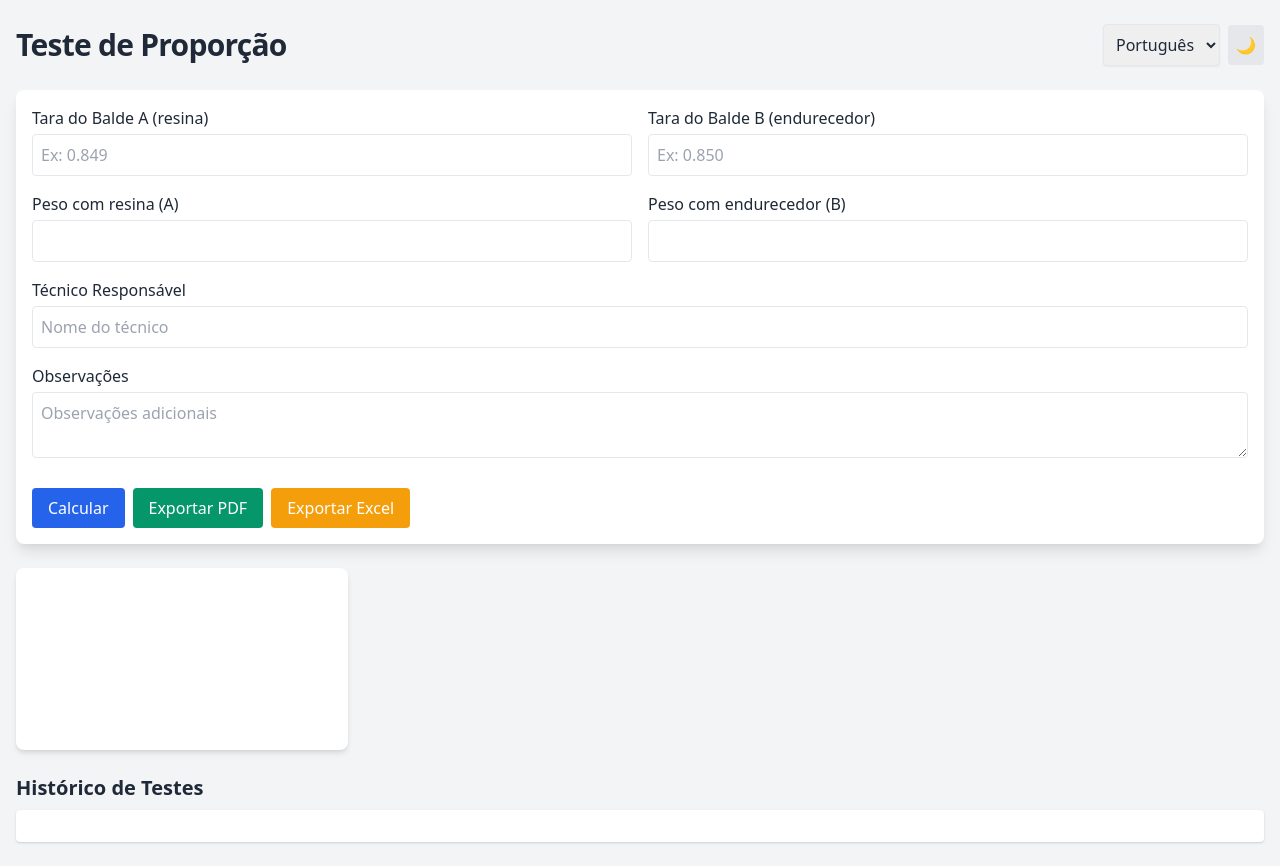
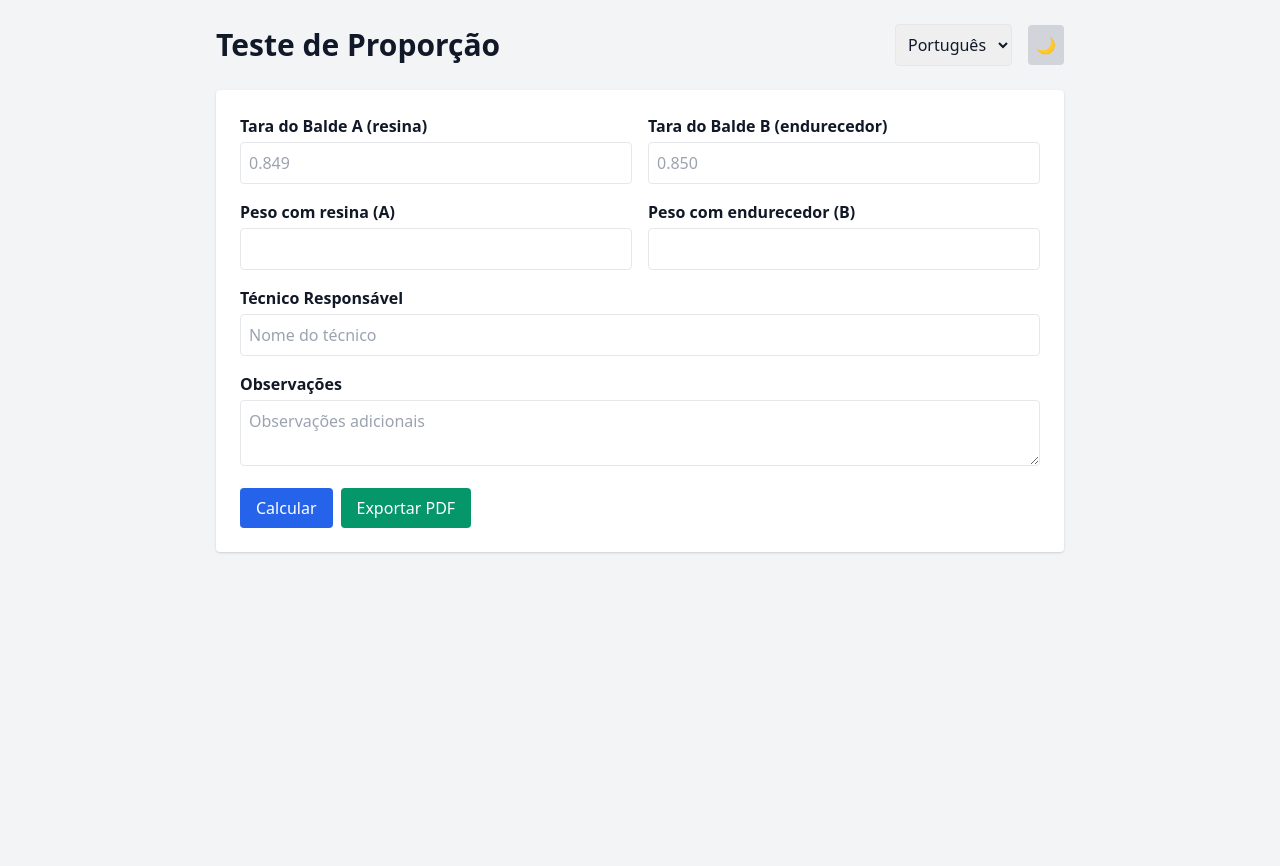
Before and after one commit to Zhanixx/teste-proporcao, a plain HTML site: page index.html in a window 1280 px wide. After the commit the page ends 800 px from the top, so only its background shows below. Drawn offline with nearby package versions, Linux system fonts and the light colour scheme; a script that the page names is missing.

Commit message:
Update index.html

```diff
--- a/index.html
+++ b/index.html
@@ -2,99 +2,91 @@
 <html lang="pt">
 <head>
 <meta charset="UTF-8" />
-  <meta name="viewport" content="width=device-width, initial-scale=1.0" />
+<meta name="viewport" content="width=device-width, initial-scale=1" />
 <title>Teste de Proporção - Resina e Endurecedor</title>
 
 <!-- Tailwind CSS -->
-  <link rel="stylesheet" href="https://cdn.jsdelivr.net/npm/tailwindcss@2.2.19/dist/tailwind.min.css">
-
-  <!-- Bibliotecas externas -->
-  <script src="https://cdn.jsdelivr.net/npm/chart.js"></script>
-  <script src="https://cdnjs.cloudflare.com/ajax/libs/xlsx/0.18.5/xlsx.full.min.js"></script>
-  <script src="https://cdnjs.cloudflare.com/ajax/libs/jspdf/2.5.1/jspdf.umd.min.js"></script>
+<link href="https://cdn.jsdelivr.net/npm/tailwindcss@2.2.19/dist/tailwind.min.css" rel="stylesheet">
 
 <style>
   body {
     transition: background-color 0.3s, color 0.3s;
   }
-    .fade-enter {
-      opacity: 0;
-      transform: scale(0.95);
+  .dark body {
+    background-color: #121212;
+    color: #e0e0e0;
   }
-    .fade-enter-active {
-      opacity: 1;
-      transform: scale(1);
-      transition: opacity 0.3s, transform 0.3s;
-    }
-    .neumorph {
-      background: #e0e0e0;
-      box-shadow: 8px 8px 15px #bebebe, -8px -8px 15px #ffffff;
-    }
-    .dark .neumorph {
-      background: #1f2937;
-      box-shadow: 6px 6px 12px #0f172a, -6px -6px 12px #334155;
+  .dark input, .dark select, .dark textarea {
+    background-color: #1f2937;
+    color: #e0e0e0;
+    border-color: #374151;
   }
 </style>
 </head>
-<body class="bg-gray-100 text-gray-800 transition-colors" id="main-body">
-  <div class="container mx-auto px-4 py-6">
-    <div class="flex justify-between items-center mb-6">
-      <h1 class="text-3xl font-extrabold tracking-tight" data-i18n="proporcaoIdeal">Teste de Proporção</h1>
-      <div class="flex items-center space-x-2">
-        <select id="lang-select" class="p-2 rounded border shadow-sm">
+<body class="bg-gray-100 text-gray-900 transition-colors" id="main-body">
+
+  <div class="max-w-4xl mx-auto p-6">
+
+    <header class="flex justify-between items-center mb-6">
+      <h1 class="text-3xl font-bold" data-i18n="title">Teste de Proporção</h1>
+      <div class="flex items-center space-x-4">
+        <select id="lang-select" class="p-2 border rounded">
           <option value="pt">Português</option>
           <option value="zh">中文</option>
         </select>
-        <button id="theme-toggle" class="p-2 rounded bg-gray-200 hover:scale-105 transition-transform">🌙</button>
+        <button id="theme-toggle" class="p-2 rounded bg-gray-300 dark:bg-gray-700" title="Alternar modo escuro">🌙</button>
       </div>
+    </header>
+
+    <form id="calc-form" class="grid grid-cols-1 md:grid-cols-2 gap-4 bg-white dark:bg-gray-800 p-6 rounded shadow">
+
+      <div>
+        <label for="taraA" class="block font-semibold mb-1" data-i18n="taraA">Tara do Balde A (resina)</label>
+        <input id="taraA" type="number" step="0.001" min="0" placeholder="0.849" required class="w-full p-2 rounded border" />
       </div>
 
-    <form id="calc-form" class="grid md:grid-cols-2 gap-4 mb-6 bg-white dark:bg-gray-800 p-4 rounded-lg shadow-lg">
       <div>
-        <label for="taraA" class="block font-medium mb-1" data-i18n="taraA">Tara do Balde A (resina)</label>
-        <input type="number" id="taraA" class="w-full p-2 rounded border" placeholder="Ex: 0.849" step="0.001" required />
+        <label for="taraB" class="block font-semibold mb-1" data-i18n="taraB">Tara do Balde B (endurecedor)</label>
+        <input id="taraB" type="number" step="0.001" min="0" placeholder="0.850" required class="w-full p-2 rounded border" />
       </div>
+
       <div>
-        <label for="taraB" class="block font-medium mb-1" data-i18n="taraB">Tara do Balde B (endurecedor)</label>
-        <input type="number" id="taraB" class="w-full p-2 rounded border" placeholder="Ex: 0.850" step="0.001" required />
+        <label for="finalA" class="block font-semibold mb-1" data-i18n="finalA">Peso com resina (A)</label>
+        <input id="finalA" type="number" step="0.001" min="0" required class="w-full p-2 rounded border" />
       </div>
+
       <div>
-        <label for="finalA" class="block font-medium mb-1" data-i18n="pesoA">Peso com resina (A)</label>
-        <input type="number" id="finalA" class="w-full p-2 rounded border" step="0.001" required />
+        <label for="finalB" class="block font-semibold mb-1" data-i18n="finalB">Peso com endurecedor (B)</label>
+        <input id="finalB" type="number" step="0.001" min="0" required class="w-full p-2 rounded border" />
       </div>
-      <div>
-        <label for="finalB" class="block font-medium mb-1" data-i18n="pesoB">Peso com endurecedor (B)</label>
-        <input type="number" id="finalB" class="w-full p-2 rounded border" step="0.001" required />
+
+      <div class="md:col-span-2">
+        <label for="tecnico" class="block font-semibold mb-1" data-i18n="tecnico">Técnico Responsável</label>
+        <input id="tecnico" type="text" placeholder="Nome do técnico" class="w-full p-2 rounded border" />
       </div>
+
       <div class="md:col-span-2">
-        <label for="tecnico" class="block font-medium mb-1" data-i18n="tecnico">Técnico Responsável</label>
-        <input type="text" id="tecnico" class="w-full p-2 rounded border" placeholder="Nome do técnico" />
+        <label for="observacoes" class="block font-semibold mb-1" data-i18n="observacoes">Observações</label>
+        <textarea id="observacoes" rows="2" class="w-full p-2 rounded border" placeholder="Observações adicionais"></textarea>
       </div>
-      <div class="md:col-span-2">
-        <label for="observacoes" class="block font-medium mb-1" data-i18n="observacoes">Observações</label>
-        <textarea id="observacoes" class="w-full p-2 rounded border" rows="2" placeholder="Observações adicionais"></textarea>
-      </div>
-      <div class="md:col-span-2 flex flex-wrap gap-2 mt-2">
-        <button type="submit" class="bg-blue-600 text-white px-4 py-2 rounded hover:bg-blue-700 transition-colors" data-i18n="calcular">Calcular</button>
-        <button type="button" id="export-pdf" class="bg-green-600 text-white px-4 py-2 rounded hover:bg-green-700 transition-colors" data-i18n="exportarPDF">Exportar PDF</button>
-        <button type="button" id="export-excel" class="bg-yellow-500 text-white px-4 py-2 rounded hover:bg-yellow-600 transition-colors" data-i18n="exportarExcel">Exportar Excel</button>
+
+      <div class="md:col-span-2 flex space-x-2">
+        <button type="submit" class="bg-blue-600 text-white px-4 py-2 rounded hover:bg-blue-700" data-i18n="calcular">Calcular</button>
+        <button type="button" id="export-pdf" class="bg-green-600 text-white px-4 py-2 rounded hover:bg-green-700" data-i18n="exportarPDF">Exportar PDF</button>
       </div>
     </form>
 
-    <div id="result-box" class="hidden mt-4 p-4 border rounded-lg shadow-md bg-white dark:bg-gray-800 fade-enter">
-      <div id="result" class="text-xl font-semibold"></div>
+    <section id="result-box" class="hidden mt-6 bg-white dark:bg-gray-800 p-4 rounded shadow">
+      <h2 class="text-xl font-semibold mb-2" data-i18n="resultado">Resultado</h2>
+      <p id="result-text" class="text-lg"></p>
+    </section>
+
   </div>
 
-    <div class="mt-6">
-      <canvas id="chart" class="rounded-lg shadow-md bg-white dark:bg-gray-800 p-4"></canvas>
-    </div>
-
-    <div class="mt-6">
-      <h2 class="text-xl font-bold mb-2" data-i18n="historico">Histórico de Testes</h2>
-      <ul id="historico" class="space-y-1 text-sm bg-white dark:bg-gray-800 p-4 rounded shadow"></ul>
-    </div>
-  </div>
+  <!-- Bibliotecas externas -->
+  <script src="https://cdnjs.cloudflare.com/ajax/libs/jspdf/2.5.1/jspdf.umd.min.js"></script>
 
   <script src="script.js"></script>
+
 </body>
 </html>
```
Lines whose indentation alone changed are shown as unchanged.
